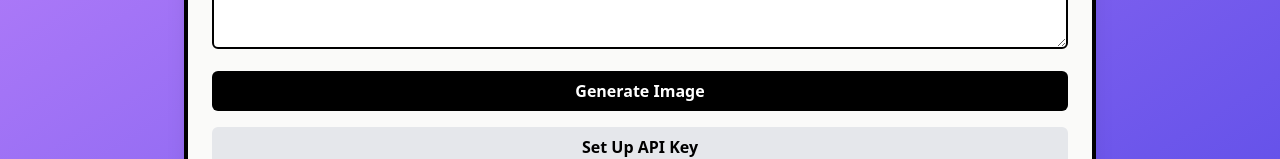
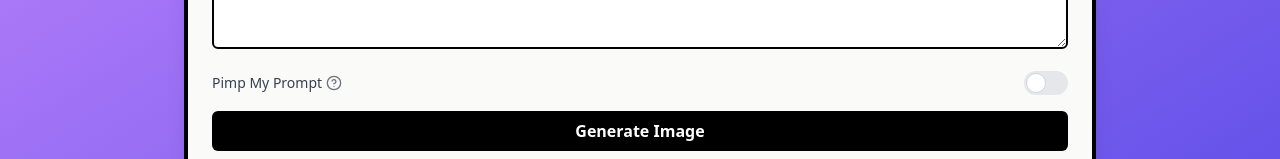
Before and after one commit to SailingSF/aiartarena-frontend, a React (Create React App) app: page /generate in a window 1280 px wide. Shown: the part 316-475 px from the top of the page. Built offline with nearby package versions, Linux system fonts and the light colour scheme; no server answers.

Commit message:
add pimp my prompt

```diff
--- a/src/components/FreeImageGenerator.js
+++ b/src/components/FreeImageGenerator.js
@@ -4,6 +4,8 @@ import NSFWModal from './NSFWModal';
 import APIKeySetup from './APIKeySetup';
 import axios from 'axios';
 import { HfInference } from '@huggingface/inference';
+import { HelpCircle } from 'lucide-react';
+import Tooltip from './Tooltip';
 
 const models = [
   { id: "black-forest-labs/FLUX.1-schnell", name: "FLUX.1 Schnell (Great + Fast)", supportsNegativePrompt: false },
@@ -27,6 +29,7 @@ const FreeImageGenerator = ({ onLogout }) => {
   const [showNSFWWarning, setShowNSFWWarning] = useState(false);
   const [hfApiKey, setHfApiKey] = useState(null);
   const [showAPIKeySetup, setShowAPIKeySetup] = useState(false);
+  const [improvePrompt, setImprovePrompt] = useState(false);
 
   useEffect(() => {
     const storedApiKey = localStorage.getItem('hfApiKey');
@@ -73,7 +76,8 @@ const FreeImageGenerator = ({ onLogout }) => {
         const response = await axios.post(`${API_BASE_URL}/api/generate-image/`, {
           prompt,
           negative_prompt: negativePrompt,
-          selected_model: selectedModel
+          selected_model: selectedModel,
+          improve_prompt: improvePrompt
         });
         imageUrl = response.data.image_url;
         setGeneratedImageUrl(imageUrl);
@@ -148,6 +152,28 @@ const FreeImageGenerator = ({ onLogout }) => {
               />
             </div>
           )}
+          <div className="flex items-center justify-between mb-4">
+            <div className="flex items-center">
+              <label htmlFor="improvePrompt" className="text-sm font-medium text-gray-700 mr-1">
+                Pimp My Prompt
+              </label>
+              <Tooltip text="Uses AI to improve your prompt before generating the image">
+                <HelpCircle
+                  size={16}
+                  className="text-gray-500 cursor-help"
+                />
+              </Tooltip>
+            </div>
+            <label className="relative inline-flex items-center cursor-pointer">
+              <input
+                type="checkbox"
+                className="sr-only peer"
+                checked={improvePrompt}
+                onChange={() => setImprovePrompt(!improvePrompt)}
+              />
+              <div className="w-11 h-6 bg-gray-200 peer-focus:outline-none peer-focus:ring-4 peer-focus:ring-blue-300 dark:peer-focus:ring-blue-800 rounded-full peer dark:bg-gray-700 peer-checked:after:translate-x-full peer-checked:after:border-white after:content-[''] after:absolute after:top-[2px] after:left-[2px] after:bg-white after:border-gray-300 after:border after:rounded-full after:h-5 after:w-5 after:transition-all dark:border-gray-600 peer-checked:bg-blue-600"></div>
+            </label>
+          </div>
           <button
             type="submit"
             disabled={isLoading}
--- /dev/null
+++ b/src/components/Tooltip.js
@@ -0,0 +1,42 @@
+import React, { useState, useRef, useEffect } from 'react';
+
+const Tooltip = ({ children, text }) => {
+  const [isVisible, setIsVisible] = useState(false);
+  const timeoutRef = useRef(null);
+
+  const showTooltip = () => {
+    clearTimeout(timeoutRef.current);
+    timeoutRef.current = setTimeout(() => setIsVisible(true), 200);
+  };
+
+  const hideTooltip = () => {
+    clearTimeout(timeoutRef.current);
+    timeoutRef.current = setTimeout(() => setIsVisible(false), 100);
+  };
+
+  useEffect(() => {
+    return () => {
+      if (timeoutRef.current) clearTimeout(timeoutRef.current);
+    };
+  }, []);
+
+  return (
+    <div className="relative inline-block group">
+      <div
+        className="p-2 -m-2" // hit area
+        onMouseEnter={showTooltip}
+        onMouseLeave={hideTooltip}
+      >
+        {children}
+      </div>
+      {isVisible && (
+        <div className="absolute z-10 px-3 py-2 text-sm font-medium text-white bg-gray-900 rounded-lg shadow-sm tooltip dark:bg-gray-700 -top-12 -left-32 w-64 transition-opacity duration-300">
+          {text}
+          <div className="tooltip-arrow" data-popper-arrow></div>
+        </div>
+      )}
+    </div>
+  );
+};
+
+export default Tooltip;
```
